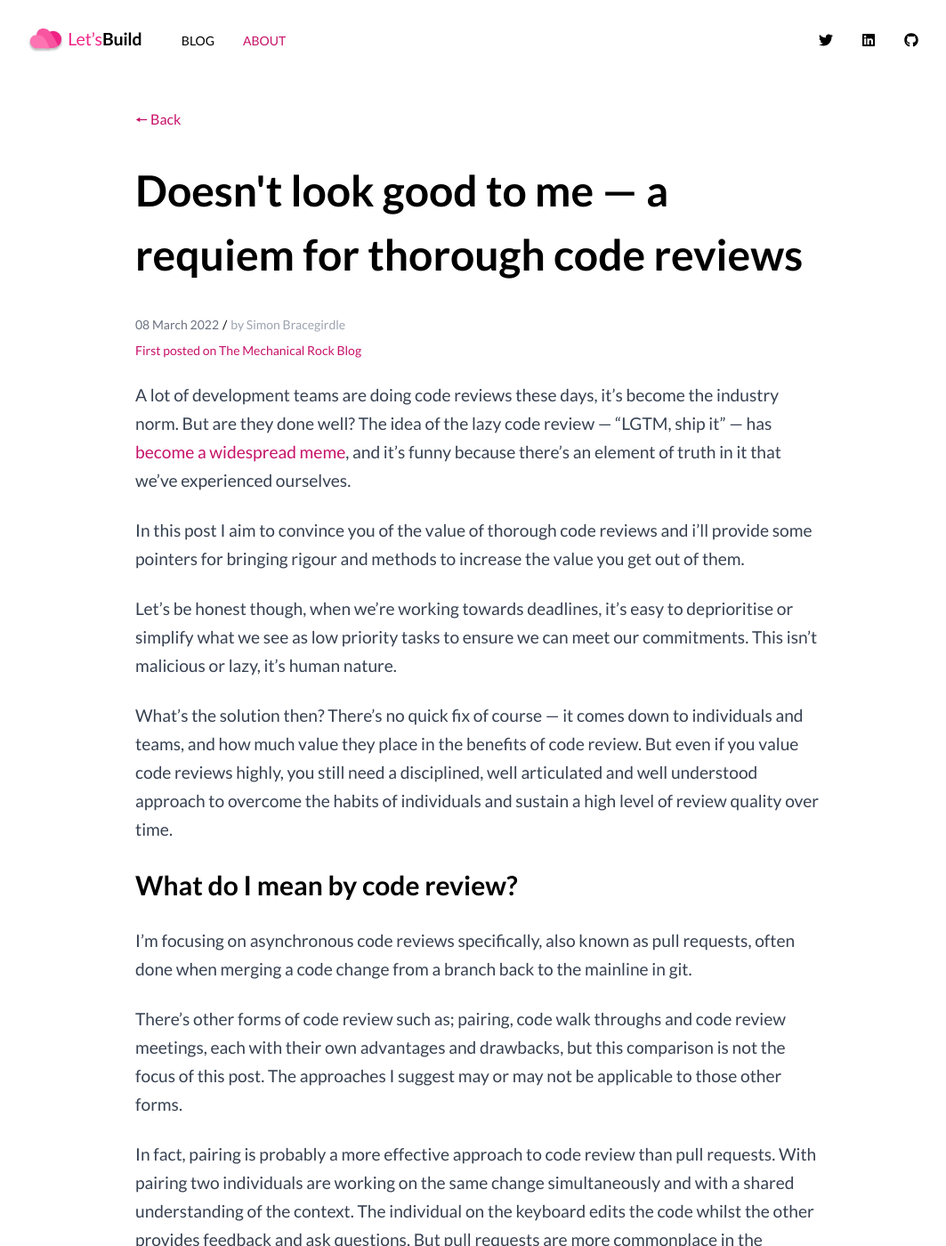
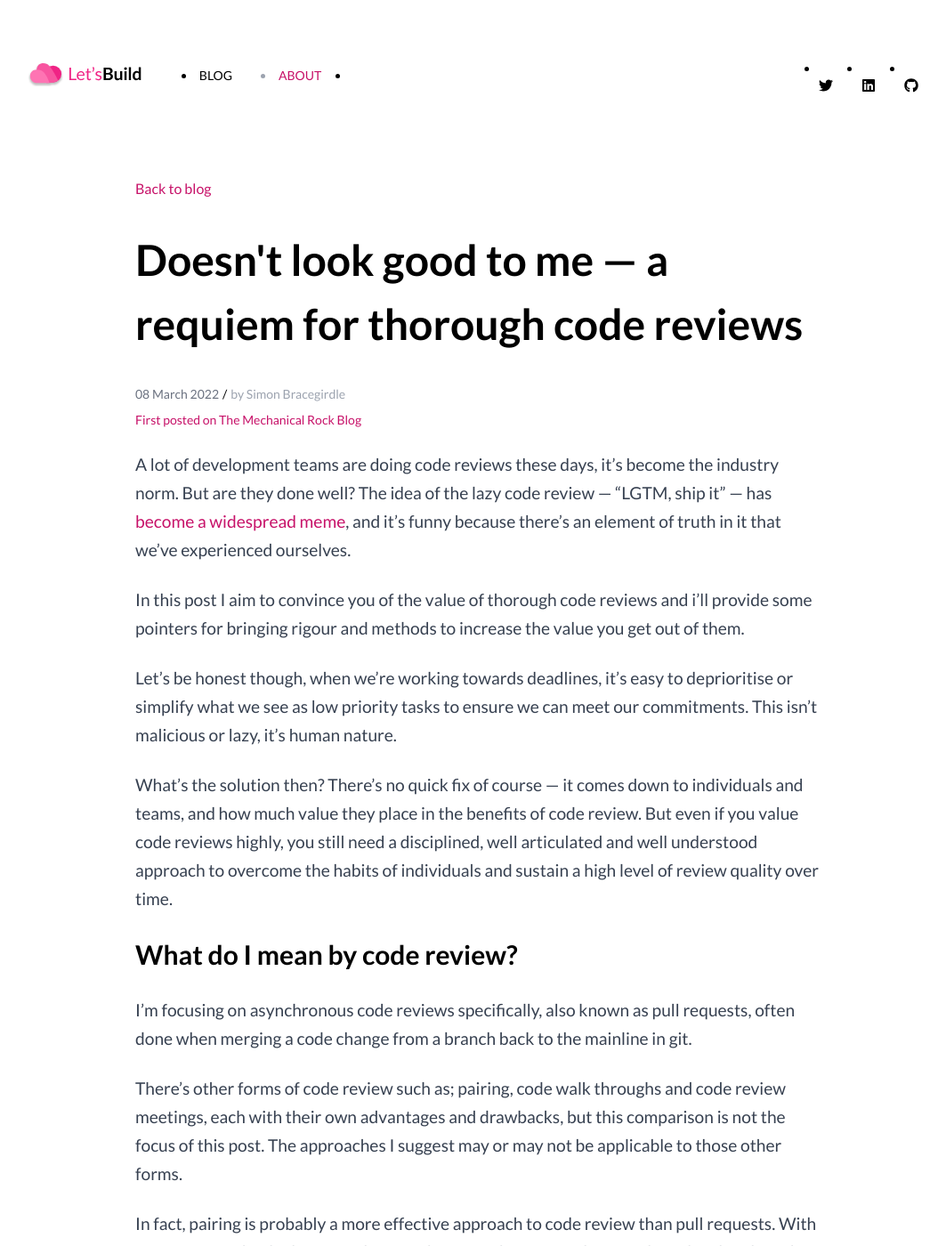
Before and after one commit to sbracegirdle/sbracegirdle.github.io, a Jekyll site: the page built from _posts/2022-03-08-dont-lgtm-code-reviews.md, in a window 1280 px wide and 1400 px high. Shown: the whole window at 89% size, without its empty margins (104-1167 px from the left). Built offline with Jekyll 4.4.1, drawn with Linux system fonts in a browser that asks for light colours; some of the changed text lies outside the part shown.

Commit message:
Tweak colouring on blog home page. Add styling for lists.

```diff
--- a/_layouts/default.html
+++ b/_layouts/default.html
@@ -236,7 +236,8 @@
           <div class="col-span-8 my-4 text-xs text-white px-4">
             <div>
               Copyright ©
-              <span class="text-flickr-light">Simon Bracegirdle</span> 2021
+              <span class="text-flickr-light">Simon Bracegirdle</span>
+              {{ site.time | date: '%Y' }}
             </div>
             <div class="text-gray-400">
               Built with Jekyll, GitHub Pages and Tailwind CSS.
--- a/_layouts/post.html
+++ b/_layouts/post.html
@@ -7,7 +7,7 @@
     <a
       class="text-flickr-dark hover:text-flickr-light focus:text-flickr-default"
       href="/"
-      >🠔 Back</a
+      >Back to blog</a
     >
   </div>
   <h1 class="my-8 text-4xl font-bold">{{ page.title }}</h1>
@@ -28,7 +28,7 @@
     <a
       class="text-flickr-dark hover:text-flickr-light focus:text-flickr-default"
       href="/"
-      >🠔 Back</a
+      >Back to blog</a
     >
   </div>
 </div>
--- a/css/output.css
+++ b/css/output.css
@@ -1,5 +1,5 @@
 /*
-! tailwindcss v3.0.7 | MIT License | https://tailwindcss.com
+! tailwindcss v3.2.4 | MIT License | https://tailwindcss.com
 */
 
 /*
@@ -16,7 +16,7 @@
   /* 2 */
   border-style: solid;
   /* 2 */
-  border-color: currentColor;
+  border-color: #e5e7eb;
   /* 2 */
 }
 
@@ -30,6 +30,7 @@
 2. Prevent adjustments of font size after orientation changes in iOS.
 3. Use a more readable tab size.
 4. Use the user's configured `sans` font-family by default.
+5. Use the user's configured `sans` font-feature-settings by default.
 */
 
 html {
@@ -44,6 +45,8 @@
   /* 3 */
   font-family: Lato, sans-serif;
   /* 4 */
+  font-feature-settings: normal;
+  /* 5 */
 }
 
 /*
@@ -77,7 +80,7 @@
 Add the correct text decoration in Chrome, Edge, and Safari.
 */
 
-abbr[title] {
+abbr:where([title]) {
   -webkit-text-decoration: underline dotted;
           text-decoration: underline dotted;
 }
@@ -186,6 +189,8 @@
   font-family: inherit;
   /* 1 */
   font-size: 100%;
+  /* 1 */
+  font-weight: inherit;
   /* 1 */
   line-height: inherit;
   /* 1 */
@@ -353,13 +358,6 @@
   /* 2 */
 }
 
-input:-ms-input-placeholder, textarea:-ms-input-placeholder {
-  opacity: 1;
-  /* 1 */
-  color: #9ca3af;
-  /* 2 */
-}
-
 input::placeholder,
 textarea::placeholder {
   opacity: 1;
@@ -415,9 +413,7 @@
   height: auto;
 }
 
-/*
-Ensure the default browser behavior of the `hidden` attribute.
-*/
+/* Make elements with the HTML hidden attribute stay hidden by default */
 
 [hidden] {
   display: none;
@@ -431,6 +427,25 @@
   line-height: 2rem;
   --tw-text-opacity: 1;
   color: rgb(55 65 81 / var(--tw-text-opacity));
+}
+
+ul {
+  margin-top: 1.5rem;
+  margin-bottom: 1.5rem;
+  list-style-position: inside;
+  list-style-type: disc;
+}
+
+ol {
+  margin-top: 1.5rem;
+  margin-bottom: 1.5rem;
+  list-style-position: inside;
+  list-style-type: decimal;
+}
+
+li {
+  margin-top: 0.5rem;
+  margin-bottom: 0.5rem;
 }
 
 h2 {
@@ -484,6 +499,8 @@
 }
 
 *, ::before, ::after {
+  --tw-border-spacing-x: 0;
+  --tw-border-spacing-y: 0;
   --tw-translate-x: 0;
   --tw-translate-y: 0;
   --tw-rotate: 0;
@@ -491,21 +508,103 @@
   --tw-skew-y: 0;
   --tw-scale-x: 1;
   --tw-scale-y: 1;
-  --tw-transform: translateX(var(--tw-translate-x)) translateY(var(--tw-translate-y)) rotate(var(--tw-rotate)) skewX(var(--tw-skew-x)) skewY(var(--tw-skew-y)) scaleX(var(--tw-scale-x)) scaleY(var(--tw-scale-y));
-  --tw-border-opacity: 1;
-  border-color: rgb(229 231 235 / var(--tw-border-opacity));
+  --tw-pan-x:  ;
+  --tw-pan-y:  ;
+  --tw-pinch-zoom:  ;
+  --tw-scroll-snap-strictness: proximity;
+  --tw-ordinal:  ;
+  --tw-slashed-zero:  ;
+  --tw-numeric-figure:  ;
+  --tw-numeric-spacing:  ;
+  --tw-numeric-fraction:  ;
+  --tw-ring-inset:  ;
+  --tw-ring-offset-width: 0px;
+  --tw-ring-offset-color: #fff;
+  --tw-ring-color: rgb(59 130 246 / 0.5);
   --tw-ring-offset-shadow: 0 0 #0000;
   --tw-ring-shadow: 0 0 #0000;
   --tw-shadow: 0 0 #0000;
   --tw-shadow-colored: 0 0 #0000;
+  --tw-blur:  ;
+  --tw-brightness:  ;
+  --tw-contrast:  ;
+  --tw-grayscale:  ;
+  --tw-hue-rotate:  ;
+  --tw-invert:  ;
+  --tw-saturate:  ;
+  --tw-sepia:  ;
+  --tw-drop-shadow:  ;
+  --tw-backdrop-blur:  ;
+  --tw-backdrop-brightness:  ;
+  --tw-backdrop-contrast:  ;
+  --tw-backdrop-grayscale:  ;
+  --tw-backdrop-hue-rotate:  ;
+  --tw-backdrop-invert:  ;
+  --tw-backdrop-opacity:  ;
+  --tw-backdrop-saturate:  ;
+  --tw-backdrop-sepia:  ;
+}
+
+::backdrop {
+  --tw-border-spacing-x: 0;
+  --tw-border-spacing-y: 0;
+  --tw-translate-x: 0;
+  --tw-translate-y: 0;
+  --tw-rotate: 0;
+  --tw-skew-x: 0;
+  --tw-skew-y: 0;
+  --tw-scale-x: 1;
+  --tw-scale-y: 1;
+  --tw-pan-x:  ;
+  --tw-pan-y:  ;
+  --tw-pinch-zoom:  ;
+  --tw-scroll-snap-strictness: proximity;
+  --tw-ordinal:  ;
+  --tw-slashed-zero:  ;
+  --tw-numeric-figure:  ;
+  --tw-numeric-spacing:  ;
+  --tw-numeric-fraction:  ;
+  --tw-ring-inset:  ;
+  --tw-ring-offset-width: 0px;
+  --tw-ring-offset-color: #fff;
+  --tw-ring-color: rgb(59 130 246 / 0.5);
+  --tw-ring-offset-shadow: 0 0 #0000;
+  --tw-ring-shadow: 0 0 #0000;
+  --tw-shadow: 0 0 #0000;
+  --tw-shadow-colored: 0 0 #0000;
+  --tw-blur:  ;
+  --tw-brightness:  ;
+  --tw-contrast:  ;
+  --tw-grayscale:  ;
+  --tw-hue-rotate:  ;
+  --tw-invert:  ;
+  --tw-saturate:  ;
+  --tw-sepia:  ;
+  --tw-drop-shadow:  ;
+  --tw-backdrop-blur:  ;
+  --tw-backdrop-brightness:  ;
+  --tw-backdrop-contrast:  ;
+  --tw-backdrop-grayscale:  ;
+  --tw-backdrop-hue-rotate:  ;
+  --tw-backdrop-invert:  ;
+  --tw-backdrop-opacity:  ;
+  --tw-backdrop-saturate:  ;
+  --tw-backdrop-sepia:  ;
 }
 
 .visible {
   visibility: visible;
 }
 
+.collapse {
+  visibility: collapse;
+}
+
+.relative {
+  position: relative;
+}
+
 .sticky {
-  position: -webkit-sticky;
   position: sticky;
 }
 
@@ -561,6 +660,16 @@
   margin-bottom: 1.25rem;
 }
 
+.my-0 {
+  margin-top: 0px;
+  margin-bottom: 0px;
+}
+
+.mx-4 {
+  margin-left: 1rem;
+  margin-right: 1rem;
+}
+
 .mr-4 {
   margin-right: 1rem;
 }
@@ -601,6 +710,10 @@
   width: 100%;
 }
 
+.w-1 {
+  width: 0.25rem;
+}
+
 .max-w-screen-lg {
   max-width: 1024px;
 }
@@ -618,11 +731,19 @@
 }
 
 .transform {
-  transform: var(--tw-transform);
+  transform: translate(var(--tw-translate-x), var(--tw-translate-y)) rotate(var(--tw-rotate)) skewX(var(--tw-skew-x)) skewY(var(--tw-skew-y)) scaleX(var(--tw-scale-x)) scaleY(var(--tw-scale-y));
 }
 
 .resize {
   resize: both;
+}
+
+.list-disc {
+  list-style-type: disc;
+}
+
+.list-decimal {
+  list-style-type: decimal;
 }
 
 .grid-cols-8 {
@@ -651,6 +772,10 @@
 
 .overflow-y-auto {
   overflow-y: auto;
+}
+
+.rounded {
+  border-radius: 0.25rem;
 }
 
 .border {
@@ -711,6 +836,11 @@
   padding-bottom: 2rem;
 }
 
+.py-0 {
+  padding-top: 0px;
+  padding-bottom: 0px;
+}
+
 .font-sans {
   font-family: Lato, sans-serif;
 }
@@ -765,19 +895,14 @@
   color: rgb(156 163 175 / var(--tw-text-opacity));
 }
 
-.text-flickr-dark {
+.text-black {
   --tw-text-opacity: 1;
-  color: rgb(199 18 105 / var(--tw-text-opacity));
+  color: rgb(0 0 0 / var(--tw-text-opacity));
 }
 
 .text-gray-500 {
   --tw-text-opacity: 1;
   color: rgb(107 114 128 / var(--tw-text-opacity));
-}
-
-.text-black {
-  --tw-text-opacity: 1;
-  color: rgb(0 0 0 / var(--tw-text-opacity));
 }
 
 .text-white {
@@ -790,14 +915,18 @@
   color: rgb(248 85 160 / var(--tw-text-opacity));
 }
 
+.text-flickr-dark {
+  --tw-text-opacity: 1;
+  color: rgb(199 18 105 / var(--tw-text-opacity));
+}
+
 .text-gray-700 {
   --tw-text-opacity: 1;
   color: rgb(55 65 81 / var(--tw-text-opacity));
 }
 
 .underline {
-  -webkit-text-decoration-line: underline;
-          text-decoration-line: underline;
+  text-decoration-line: underline;
 }
 
 .shadow {
@@ -806,13 +935,14 @@
   box-shadow: var(--tw-ring-offset-shadow, 0 0 #0000), var(--tw-ring-shadow, 0 0 #0000), var(--tw-shadow);
 }
 
+.shadow-none {
+  --tw-shadow: 0 0 #0000;
+  --tw-shadow-colored: 0 0 #0000;
+  box-shadow: var(--tw-ring-offset-shadow, 0 0 #0000), var(--tw-ring-shadow, 0 0 #0000), var(--tw-shadow);
+}
+
 .outline {
   outline-style: solid;
-}
-
-.hover\:text-flickr-light:hover {
-  --tw-text-opacity: 1;
-  color: rgb(248 85 160 / var(--tw-text-opacity));
 }
 
 .hover\:text-flickr-default:hover {
@@ -825,9 +955,13 @@
   color: rgb(0 0 0 / var(--tw-text-opacity));
 }
 
+.hover\:text-flickr-light:hover {
+  --tw-text-opacity: 1;
+  color: rgb(248 85 160 / var(--tw-text-opacity));
+}
+
 .hover\:underline:hover {
-  -webkit-text-decoration-line: underline;
-          text-decoration-line: underline;
+  text-decoration-line: underline;
 }
 
 .focus\:text-flickr-default:focus {
```
Also changed, not shown: css/input.css (+12 -0 lines), index.html (+1 -8 lines).
